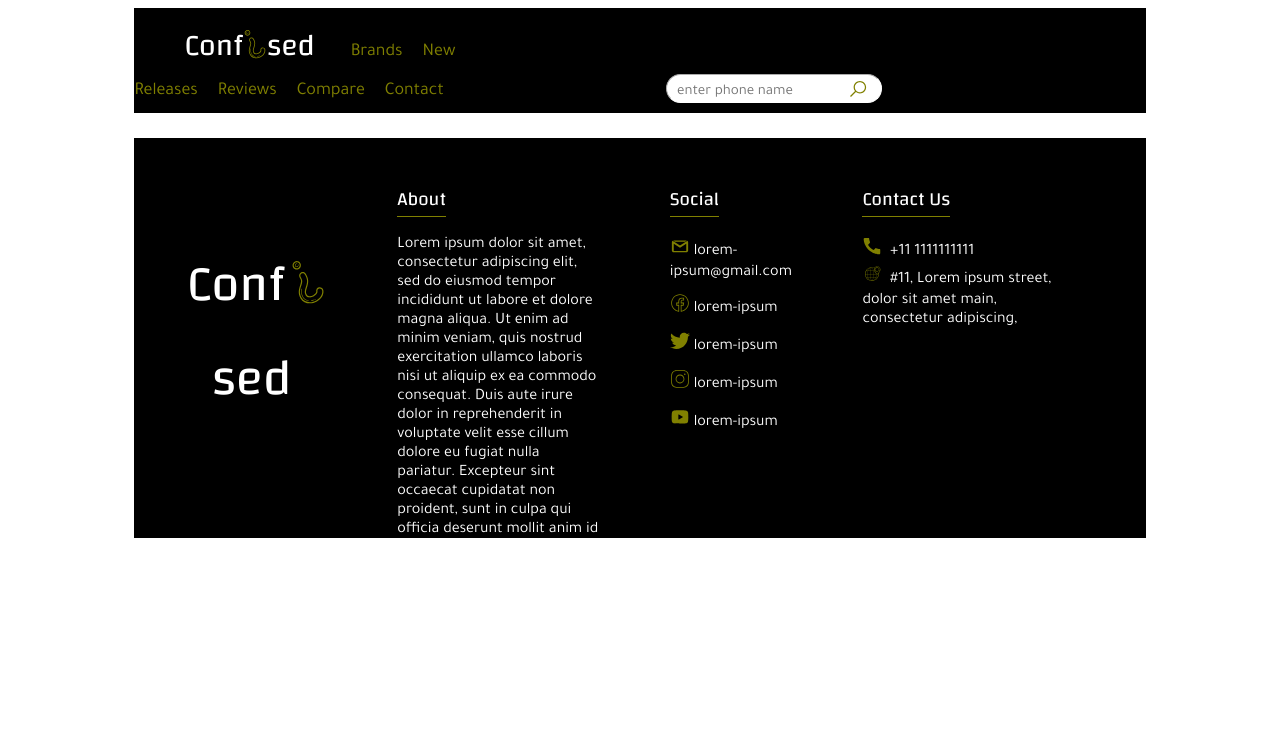
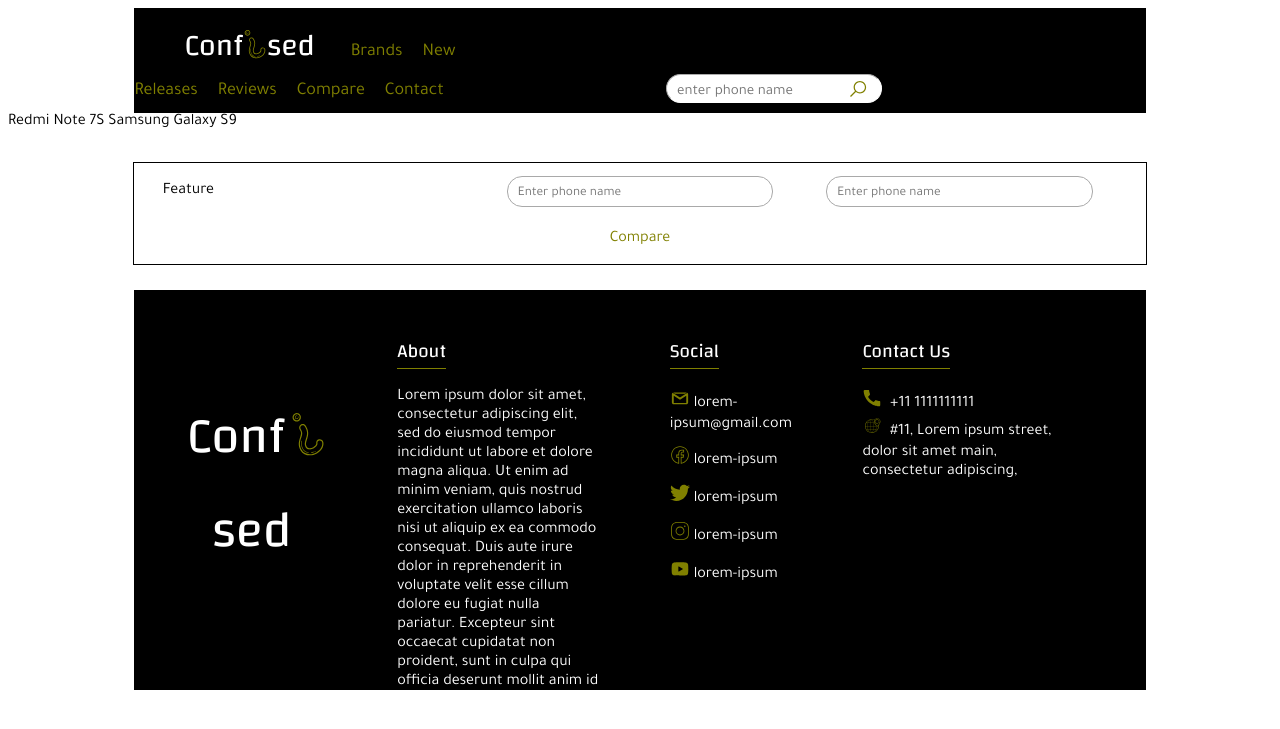
Before and after one commit to Raghotham-Rao/mobile_review_app, a PHP site: page /pages/compare.php in a window 1280 px wide. Shown: the top 729 px of the page. Run offline with PHP 8.4, Linux system fonts and the light colour scheme; some web fonts are replaced.

```diff
--- a/index.php
+++ b/index.php
@@ -37,7 +37,7 @@
 
         </div>
 
-        <div id="coming_soon">
+        <div id="coming_soon" style="color: forestgreen">
             <h1>Coming soon...</h1>
         </div>
 
--- a/pages/compare.php
+++ b/pages/compare.php
@@ -3,8 +3,8 @@
     <head>
         <title>Confused?</title>
         <link href="https://fonts.googleapis.com/css?family=Caveat|Changa|PoiretOne|Righteous|Tajawal&display=swap" rel="stylesheet">
-        <link rel="stylesheet" href="../styles/style.css">
         <link rel="stylesheet" href="../styles/navbar_style.css">
+        <link rel="stylesheet" href="../styles/compare_style.css">
     </head>
 
     <body>
@@ -13,12 +13,59 @@
 
         </div>
 
+        <?php
+
+            include 'initialize.php';
+
+            $phone1 = "Redmi Note 7S";
+            $phone2 = "Samsung Galaxy S9";
+
+            if(isset($_GET["phone1"]) && isset($_GET["phone2"])){
+                $phone1 = $_GET["phone1"];
+                $phone2 = $_GET["phone2"];
+            }
+
+            echo $phone1." ".$phone2;
+
+        ?>
+
+
+        <div id="compare-section">
+
+            <table>
+                <tr>
+                    <td>Feature</td>
+                        <td>
+                            <input type="text" id="phone1" name="phone1" placeholder="Enter phone name" />
+                        </td>
+                        <td>
+                            <input type="text" id="phone2" name="phone2" placeholder="Enter phone name" />
+                        </td>
+                    </form>
+                </tr>
+            </table>
+
+            <a id="fsubmit" onclick="submit_func()" href="">Compare</a>
+
+        </div>
+
+
         <div id="contact-section">
 
         </div>
 
         <script src="../scripts/load_navbar.js"></script>
 
+        <script>
+
+            function submit_func(){
+                var ph1 = document.getElementById("phone1").value;
+                var ph2 = document.getElementById("phone2").value;
+                document.getElementById("fsubmit").setAttribute("href", "compare.php?")
+            }
+
+        </script>
+
     </body>
 
 </html>
--- /dev/null
+++ b/styles/compare_style.css
@@ -0,0 +1,54 @@
+#compare-section{
+    width: 80%;
+    border: 1px solid black;
+    margin: auto;
+    margin-top: 30px;
+}
+
+table{
+    width: 95%;
+    margin: auto;
+    margin-top: 10px;
+}
+
+table tr td{
+    width: 30%;
+}
+
+td input{
+    width: 80%;
+    display: block;
+    margin: auto;
+    border: 1px solid darkgray;
+    border-radius: 15px;
+    text-align: left;
+    padding-left: 10px;
+    padding-top: 8px;
+    padding-bottom: 4px;
+}
+
+td input:focus{
+    outline: 0px;
+    border:none;
+    box-shadow: 0px 0px 4px black;
+}
+
+#fsubmit{
+    width: 8%;
+    padding: 10px 10px 5px 10px;
+    text-decoration: none;
+    color: olive;
+    border: none;
+    display: block;
+    margin: auto;
+    margin-top: 10px;
+    margin-bottom: 10px;
+    text-align: center;
+    transition: color 0.5s, background-color 0.5s;
+}
+
+#fsubmit:hover{
+    cursor: pointer;
+    color: white;
+    background-color: olive;
+}
--- a/styles/navbar_style.css
+++ b/styles/navbar_style.css
@@ -1,7 +1,10 @@
+*{
+    font-family: Tajawal;
+}
+
 #navbar{
     width: 80%;
     font-size: 18px;
-    font-family: Tajawal;
     margin: auto;
     background-color: black;
     position: sticky;
@@ -33,13 +36,13 @@
 }
 
 .logo{
-    font-family: Changa;
     font-size: 30px;
 }
 
-.logo a{
+.logo a,.logo a span{
     color: #fff;
     text-decoration: none;
+    font-family: Changa;
 }
 
 .qmark{
@@ -56,7 +59,7 @@
 
 #navbar form input{
     width: 20%;
-    font-family: "Tajawal";
+    font-family: Tajawal;
     font-size: 15px;
     border-width: 1px;
     border-color: #fff;
@@ -76,8 +79,6 @@
 #navbar form button{
     background-color: inherit;
     border-radius: 15px;
-    /*border-width: 1px;
-    border-color: rgba(0, 13, 51, 0.6); */
     border: none;
     position: relative;
     right: 40px;
@@ -94,7 +95,6 @@
     width: 80%;
     height: 400px;;
     background-color: black;
-    font-family: Tajawal;
 }
 
 #contact-section > *{
--- a/styles/style.css
+++ b/styles/style.css
@@ -2,7 +2,6 @@
     width: 16%;
     border: 1px solid black;
     margin: 20px 20px 0 10%;
-    font-family: Tajawal;
     display: inline-block;
 }
 
@@ -36,7 +35,6 @@ h4{
     width: 55%;
     height: 345px;
     border: 1px solid black;
-    font-family: Tajawal;
     margin: 20px 15% 0 0%;
     float: right;
 }
@@ -50,7 +48,6 @@ h4{
 
 .category{
     width: 100%;
-    font-family: Tajawal;
     border: 1px solid black;
     margin: 5% 0 5% 0;
 }
```
